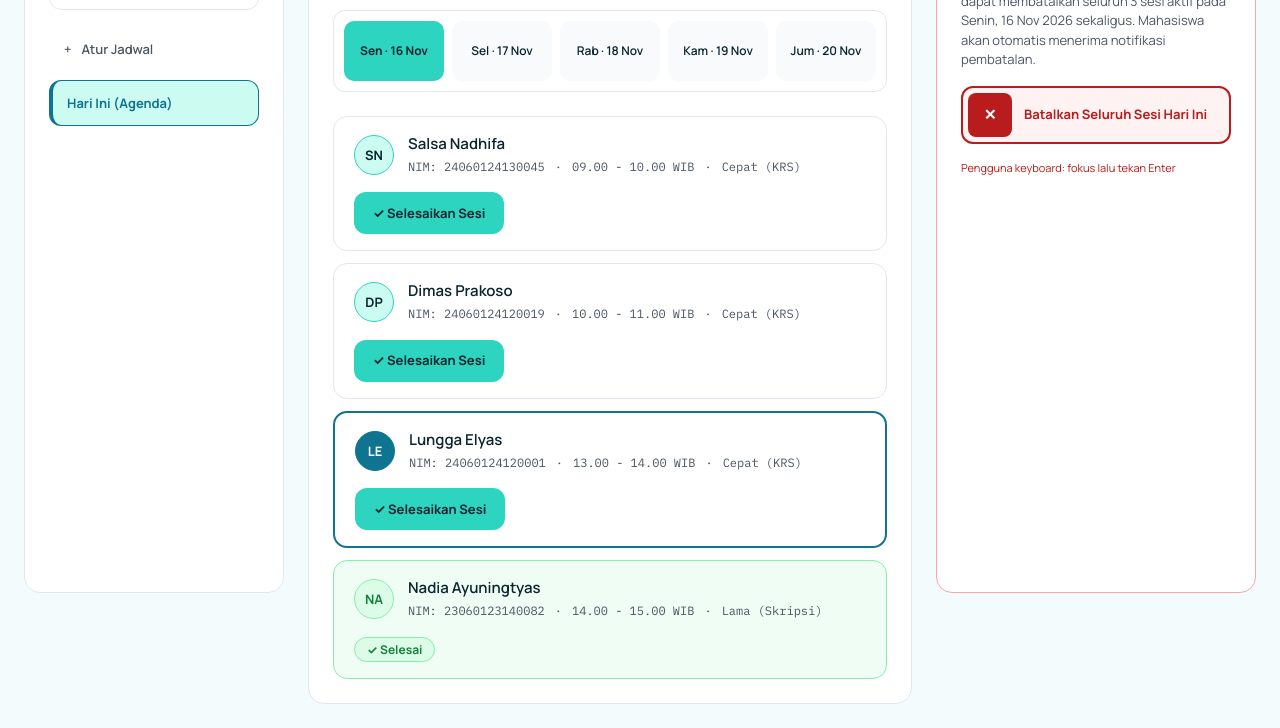
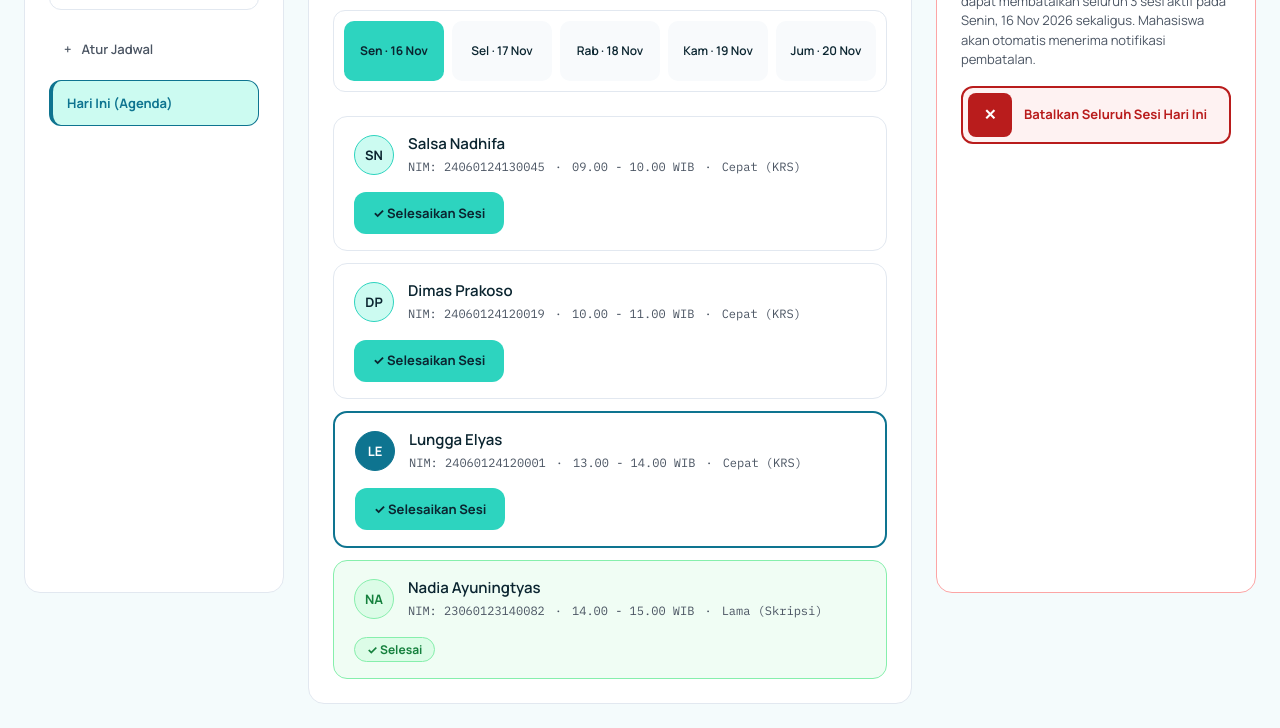
Before and after one commit to rafiananta-home/IMK_tahap3_front-end, a plain HTML site: page agenda.html in a window 1280 px wide. Shown: the part 183-911 px from the top of the page. Drawn offline with nearby package versions, Linux system fonts and the light colour scheme.

Commit message:
merapikan kode final #2

```diff
--- a/agenda.html
+++ b/agenda.html
@@ -157,8 +157,6 @@
         <span id="emergencyTriggerText" class="emergency-trigger-text">Batalkan Seluruh Sesi Hari Ini</span>
       </button>
 
-      <p class="emergency-hint">Pengguna keyboard: fokus lalu tekan Enter</p>
-
       <button type="button" id="btnRestoreDemo" class="btn btn-outline-secondary btn-sm w-100 d-none">
         Pulihkan Data Demo
       </button>
--- a/css/style.css
+++ b/css/style.css
@@ -1412,11 +1412,6 @@ button:disabled,
 .emergency-trigger-text {
   font-size: 13px;
   font-weight: 700;
-  color: var(--color-status-danger);
-}
-
-.emergency-hint {
-  font-size: 11px;
   color: var(--color-status-danger);
 }
 
```
